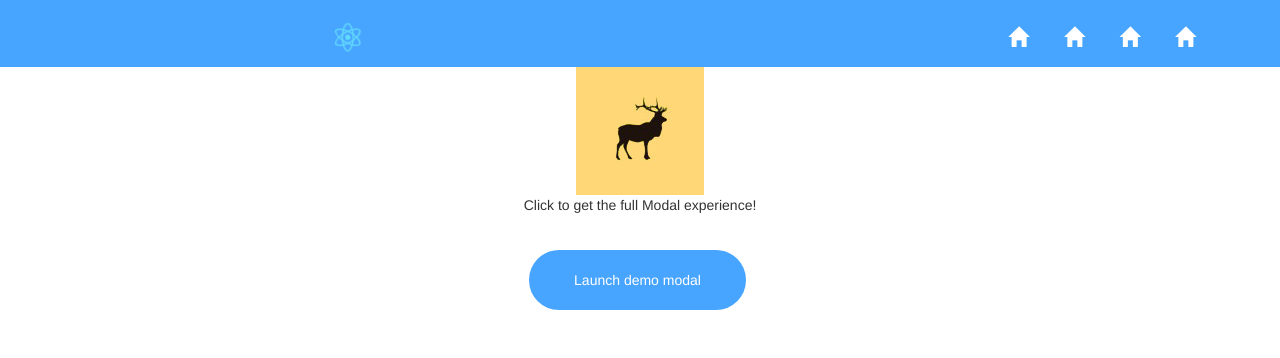
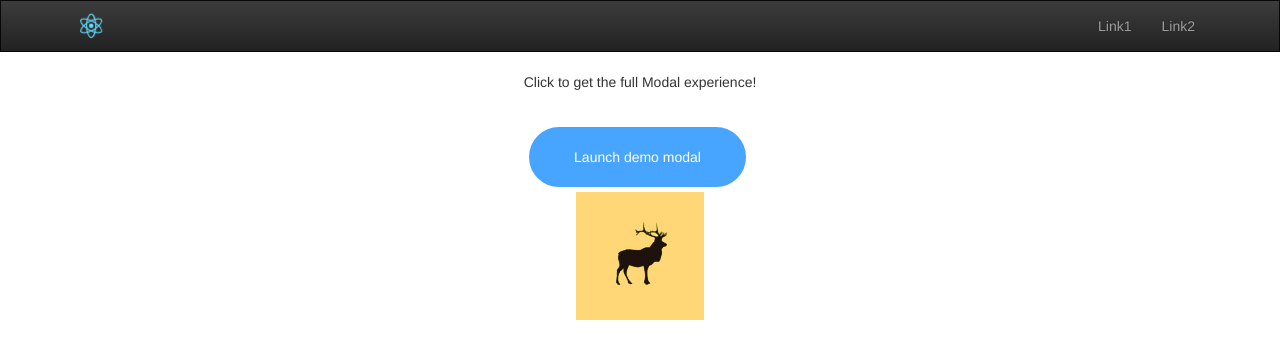
Before and after one commit to zuhrasofyan/axioo, a React (Create React App) app: page / in a window 1280 px wide. Shown: the top 358 px of the page. Built offline with nearby package versions, Linux system fonts and the light colour scheme.

Commit message:
Move App classes to respective components

```diff
--- a/src/App.js
+++ b/src/App.js
@@ -1,103 +1,19 @@
 import React, { Component } from 'react';
-import logo from './logo.svg';
 import sam from './img/ui-sam.jpg';
 import './App.css';
-import { Navbar, Jumbotron, Button, Modal, Glyphicon, Row, Col } from 'react-bootstrap';
+
+import Layout from './components/Layout';
 
 class App extends Component {
   render() {
     return (
       <div className="App">
-        <ShowHeader/>
+        <Layout/>
         <img src={sam} alt=""/>
-        <ShowModal/>
       </div>
     );
   }
 }
 
-class ShowHeader extends Component {
-  render() {
-    return(
-      <header classID="header">
-        <div className="container" >
-          <Row>
-            <Col lg={6} md={6} sm={6} xs={12} className="logo-wrapper">
-              <img src={logo} alt="logo" className="App-logo" />
-            </Col>
-            <Col lg={6} md={6} sm={6} xs={12} className="text-right">
-              <div className="menu-links scroll-me">
-                <a href="#header"> <Glyphicon glyph="home" /> </a>
-                <a href="#about"> <Glyphicon glyph="home" /></a>
-                <a href="#clients"> <Glyphicon glyph="home" /> </a>
-                <a href="#contact"> <Glyphicon glyph="home" /> </a>
-              </div>
-            </Col>
-          </Row>
-        </div>
-      </header>
-    )
-  }
-}
-
-class ShowModal extends Component {
-  constructor(props) {
-    super(props);
-    this.state = {
-      showModal: false
-    };
-    this.open = this.open.bind(this);
-    this.close = this.close.bind(this);
-  }
-  open() {
-    this.setState({showModal:true})
-  }
-  close() {
-    this.setState({showModal:false})
-  }
-
-  render() {
-    return(
-      <div>
-        <p>Click to get the full Modal experience!</p>
-
-        <Button
-          bsClass="btn-custom btn-two"
-          bsSize="large"
-          onClick={this.open}
-        >
-          Launch demo modal
-        </Button>
-
-        <Modal show={this.state.showModal} onHide={this.close}>
-          <Modal.Header closeButton>
-            <Modal.Title>Modal heading</Modal.Title>
-          </Modal.Header>
-          <Modal.Body>
-            <h4>Text in a modal</h4>
-            <p>Duis mollis, est non commodo luctus, nisi erat porttitor ligula.</p>
-
-
-            <hr />
-
-            <h4>Overflowing text to show scroll behavior</h4>
-            <p>Cras mattis consectetur purus sit amet fermentum. Cras justo odio, dapibus ac facilisis in, egestas eget quam. Morbi leo risus, porta ac consectetur ac, vestibulum at eros.</p>
-            <p>Praesent commodo cursus magna, vel scelerisque nisl consectetur et. Vivamus sagittis lacus vel augue laoreet rutrum faucibus dolor auctor.</p>
-            <p>Aenean lacinia bibendum nulla sed consectetur. Praesent commodo cursus magna, vel scelerisque nisl consectetur et. Donec sed odio dui. Donec ullamcorper nulla non metus auctor fringilla.</p>
-            <p>Cras mattis consectetur purus sit amet fermentum. Cras justo odio, dapibus ac facilisis in, egestas eget quam. Morbi leo risus, porta ac consectetur ac, vestibulum at eros.</p>
-            <p>Praesent commodo cursus magna, vel scelerisque nisl consectetur et. Vivamus sagittis lacus vel augue laoreet rutrum faucibus dolor auctor.</p>
-            <p>Aenean lacinia bibendum nulla sed consectetur. Praesent commodo cursus magna, vel scelerisque nisl consectetur et. Donec sed odio dui. Donec ullamcorper nulla non metus auctor fringilla.</p>
-            <p>Cras mattis consectetur purus sit amet fermentum. Cras justo odio, dapibus ac facilisis in, egestas eget quam. Morbi leo risus, porta ac consectetur ac, vestibulum at eros.</p>
-            <p>Praesent commodo cursus magna, vel scelerisque nisl consectetur et. Vivamus sagittis lacus vel augue laoreet rutrum faucibus dolor auctor.</p>
-            <p>Aenean lacinia bibendum nulla sed consectetur. Praesent commodo cursus magna, vel scelerisque nisl consectetur et. Donec sed odio dui. Donec ullamcorper nulla non metus auctor fringilla.</p>
-          </Modal.Body>
-          <Modal.Footer>
-            <Button bsStyle="primary" onClick={this.close}>Close</Button>
-          </Modal.Footer>
-        </Modal>
-      </div>
-    );
-  }
-}
 
 export default App;
--- a/src/App.scss
+++ b/src/App.scss
@@ -7,7 +7,8 @@
 
 .App-logo {
   animation: App-logo-spin infinite 20s linear;
-  height: 80px;
+  margin-top: 10px;
+  height: 30px;
 }
 
 .App-header {
--- /dev/null
+++ b/src/components/Body.js
@@ -0,0 +1,65 @@
+import React, { Component } from 'react';
+import { Button, Modal } from 'react-bootstrap';
+
+
+class Body extends Component {
+  constructor() {
+    super();
+    this.state = {
+      showModal: false
+    };
+    this.open = this.open.bind(this);
+    this.close = this.close.bind(this);
+  }
+  open() {
+    this.setState({showModal:true})
+  }
+  close() {
+    this.setState({showModal:false})
+  }
+
+  render() {
+    return(
+      <div>
+        <p>Click to get the full Modal experience!</p>
+
+        <Button
+          bsClass="btn-custom btn-two"
+          bsSize="large"
+          onClick={this.open}
+        >
+          Launch demo modal
+        </Button>
+
+        <Modal show={this.state.showModal} onHide={this.close}>
+          <Modal.Header closeButton>
+            <Modal.Title>Modal heading</Modal.Title>
+          </Modal.Header>
+          <Modal.Body>
+            <h4>Text in a modal</h4>
+            <p>Duis mollis, est non commodo luctus, nisi erat porttitor ligula.</p>
+
+
+            <hr />
+
+            <h4>Overflowing text to show scroll behavior</h4>
+            <p>Cras mattis consectetur purus sit amet fermentum. Cras justo odio, dapibus ac facilisis in, egestas eget quam. Morbi leo risus, porta ac consectetur ac, vestibulum at eros.</p>
+            <p>Praesent commodo cursus magna, vel scelerisque nisl consectetur et. Vivamus sagittis lacus vel augue laoreet rutrum faucibus dolor auctor.</p>
+            <p>Aenean lacinia bibendum nulla sed consectetur. Praesent commodo cursus magna, vel scelerisque nisl consectetur et. Donec sed odio dui. Donec ullamcorper nulla non metus auctor fringilla.</p>
+            <p>Cras mattis consectetur purus sit amet fermentum. Cras justo odio, dapibus ac facilisis in, egestas eget quam. Morbi leo risus, porta ac consectetur ac, vestibulum at eros.</p>
+            <p>Praesent commodo cursus magna, vel scelerisque nisl consectetur et. Vivamus sagittis lacus vel augue laoreet rutrum faucibus dolor auctor.</p>
+            <p>Aenean lacinia bibendum nulla sed consectetur. Praesent commodo cursus magna, vel scelerisque nisl consectetur et. Donec sed odio dui. Donec ullamcorper nulla non metus auctor fringilla.</p>
+            <p>Cras mattis consectetur purus sit amet fermentum. Cras justo odio, dapibus ac facilisis in, egestas eget quam. Morbi leo risus, porta ac consectetur ac, vestibulum at eros.</p>
+            <p>Praesent commodo cursus magna, vel scelerisque nisl consectetur et. Vivamus sagittis lacus vel augue laoreet rutrum faucibus dolor auctor.</p>
+            <p>Aenean lacinia bibendum nulla sed consectetur. Praesent commodo cursus magna, vel scelerisque nisl consectetur et. Donec sed odio dui. Donec ullamcorper nulla non metus auctor fringilla.</p>
+          </Modal.Body>
+          <Modal.Footer>
+            <Button bsStyle="primary" onClick={this.close}>Close</Button>
+          </Modal.Footer>
+        </Modal>
+      </div>
+    );
+  }
+}
+
+export default Body;
--- /dev/null
+++ b/src/components/Header.js
@@ -0,0 +1,44 @@
+import React, { Component } from 'react';
+import { Navbar, Nav, NavItem } from 'react-bootstrap';
+
+import HeaderLogo from './Header/HeaderLogo';
+import HeaderLinks from './Header/HeaderLinks';
+
+class Header extends Component {
+  render () {
+    return (
+      <header classID="header2">
+        <Navbar inverse collapseOnSelect>
+          <Navbar.Header>
+            <Navbar.Brand>
+              <HeaderLogo />
+            </Navbar.Brand>
+            <Navbar.Toggle />
+          </Navbar.Header>
+          <Navbar.Collapse>
+            <Nav pullRight>
+              <NavItem eventKey={1} href="#">Link1</NavItem>
+              <NavItem eventKey={2} href="#">Link2</NavItem>
+            </Nav>
+          </Navbar.Collapse>
+        </Navbar>
+      </header>
+    );
+    // return (
+    //   <header classID="header">
+    //     <div className="container" >
+    //       <Row>
+    //         <Col lg={6} md={6} sm={6} xs={12} className="logo-wrapper">
+    //           <HeaderLogo/>
+    //         </Col>
+    //         <Col lg={6} md={6} sm={6} xs={12} className="text-right">
+    //           <HeaderLinks/>
+    //         </Col>
+    //       </Row>
+    //     </div>
+    //   </header>
+    // );
+  }
+}
+
+export default Header;
--- /dev/null
+++ b/src/components/Header/HeaderLinks.js
@@ -0,0 +1,17 @@
+import React, { Component } from 'react';
+import { Glyphicon } from 'react-bootstrap';
+
+class HeaderLinks extends Component {
+  render () {
+    return (
+      <div className="menu-links scroll-me">
+        <a href="#header"> <Glyphicon glyph="home" /> </a>
+        <a href="#about"> About </a>
+        <a href="#clients"> <Glyphicon glyph="home" /> </a>
+        <a href="#contact"> <Glyphicon glyph="home" /> </a>
+      </div>
+    );
+  }
+}
+
+export default HeaderLinks;
--- /dev/null
+++ b/src/components/Header/HeaderLogo.js
@@ -0,0 +1,12 @@
+import React, { Component } from 'react';
+import logo from '../../img/logo.svg';
+
+class HeaderLogo extends Component {
+  render () {
+    return (
+      <img src={logo} alt="logo" className="App-logo" />
+    );
+  }
+}
+
+export default HeaderLogo;
--- /dev/null
+++ b/src/components/Layout.js
@@ -0,0 +1,17 @@
+import React, { Component } from 'react';
+
+import Header from './Header';
+import Body from './Body';
+
+class Layout extends Component {
+  render() {
+    return(
+      <div>
+        <Header />
+        <Body />
+      </div>
+    );
+  }
+}
+
+export default Layout;
--- a/src/style.scss
+++ b/src/style.scss
@@ -52,10 +52,10 @@ section {
 ==================================*/
 
 header {
-  background-color: #48A5FF;
-  color: #fff;
-  padding-top: 20px;
-  padding-bottom: 12px;
+  //background-color: #48A5FF;
+  //color: #fff;
+  //padding-top: 20px;
+  //padding-bottom: 12px;
 }
 
 header .logo-wrapper img {
@@ -67,9 +67,8 @@ header .menu-links {
 }
 
 header .menu-links a {
-  font-size: 20px;
+  font-size: 15px;
   color: #fff;
-  font-weight: 500;
   margin: 15px;
 
 }
@@ -87,6 +86,9 @@ header .menu-links a:hover, header .menu-links a:focus {
   transition: all 0.2s ease;
 }
 
+nav.navbar.navbar-inverse {
+  border-radius: 0px;
+}
 /*================================
   HOME SECTION STYLES
 ==================================*/
```
Also changed, not shown: src/img/logo.svg (renamed from src/logo.svg).
